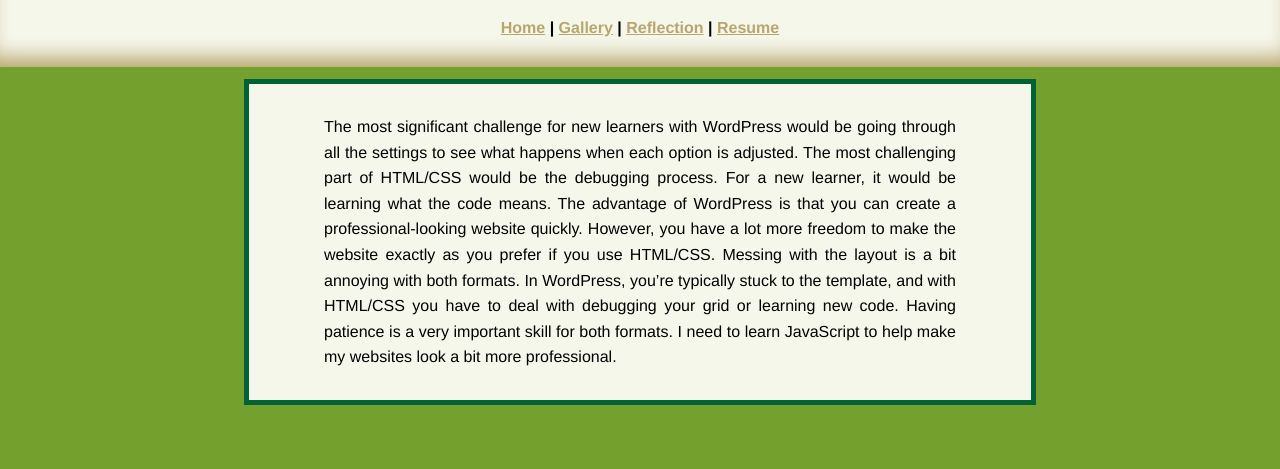
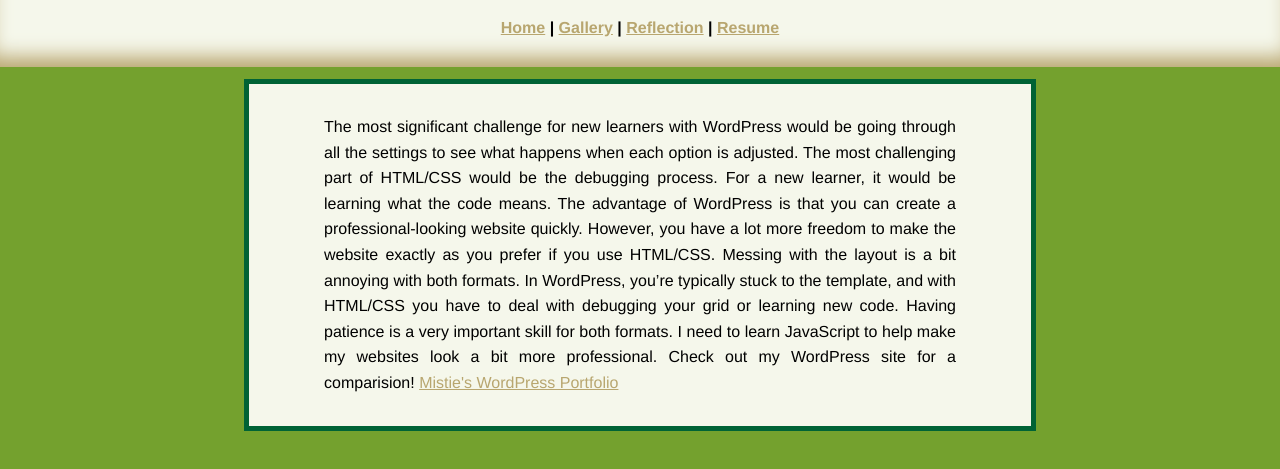
Before and after one commit to MystKitteh/portfolio, a plain HTML site: page docs/reflection.html in a window 1280 px wide. Shown: the part 71-540 px from the top of the page. Drawn offline with Linux system fonts and the light colour scheme.

Commit message:
added a link

```diff
--- a/docs/reflection.html
+++ b/docs/reflection.html
@@ -26,6 +26,9 @@
                 the template, and with HTML/CSS you have to deal with debugging your grid or
                 learning new code. Having patience is a very important skill for both formats. I
                 need to learn JavaScript to help make my websites look a bit more professional.
+
+                Check out my WordPress site for a comparision!
+            <a href="https://sites.psu.edu/mistiemccolm/">Mistie's WordPress Portfolio</a>
         </div>
     </body>
 </html>
```
